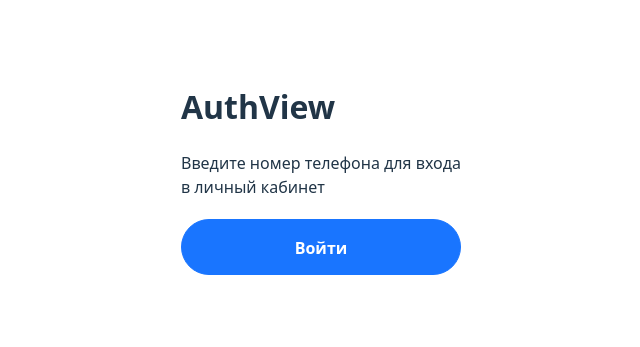
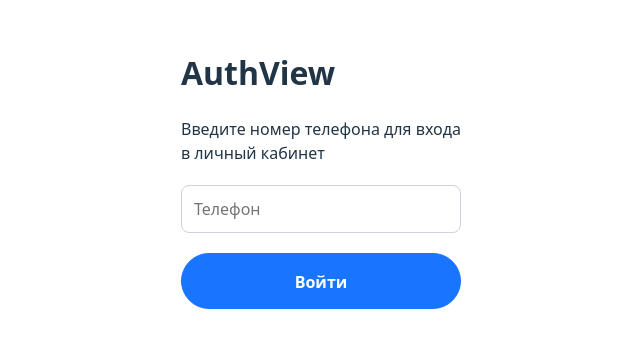
Before and after one commit to j-0-n-e-z/otp-login-profile-edit, a React (Vite) app: page / in a window 1280 px wide. Shown: the part 221-568 px from the top of the page, without its empty margins (319-959 px from the left). Built offline with nearby package versions, Linux system fonts and the light colour scheme.

Commit message:
add Input component

```diff
--- /dev/null
+++ b/src/components/Input/Input.module.css
@@ -0,0 +1,14 @@
+.container {
+  display: flex;
+  flex-direction: column;
+  gap: 6px;
+}
+
+.input {
+  height: 48px;
+  padding: 12px 8px 12px 12px;
+  gap: 8px;
+  border-radius: 8px;
+  border: 1px solid var(--border-light);
+  background-color: var(--background-primary);
+}
--- /dev/null
+++ b/src/components/Input/Input.tsx
@@ -0,0 +1,42 @@
+import type { JSX } from 'react';
+
+import clsx from 'clsx';
+import React from 'react';
+
+import styles from './Input.module.css';
+
+type InputProps<
+  Component extends React.JSXElementConstructor<any> | keyof JSX.IntrinsicElements = 'input'
+> = {
+  label?: string;
+  component?: Component;
+} & React.ComponentProps<Component>;
+
+// eslint-disable-next-line react/no-forward-ref, siberiacancode-react/display-name
+export const Input = React.forwardRef(
+  (
+    { label, className, component, ...props }: InputProps<'input'>,
+    ref: React.ForwardedRef<HTMLInputElement>
+  ) => {
+    const id = React.useId();
+    const Component = component ?? 'input'
+
+    return (
+      <div className={styles.container}>
+        {label && (
+          <label className='paragraph14-regular' htmlFor={id}>
+            {label}
+          </label>
+        )}
+        <Component
+          className={clsx(styles.input, 'paragraph16-regular', className)}
+          id={id}
+          {...props}
+          ref={ref}
+        />
+      </div>
+    );
+  }
+) as <Component extends React.JSXElementConstructor<any> | keyof JSX.IntrinsicElements = 'input'>(
+  props: InputProps<Component> & { ref?: React.ForwardedRef<HTMLInputElement> }
+) => React.ReactElement;
--- a/src/components/index.ts
+++ b/src/components/index.ts
@@ -1,2 +1,3 @@
 export * from './Button/Button';
+export * from './Input/Input';
 export * from './Typography/Typography';
--- a/src/modules/auth/view.tsx
+++ b/src/modules/auth/view.tsx
@@ -1,4 +1,6 @@
-import { Button, Typography } from '@/components';
+import { PatternFormat } from 'react-number-format';
+
+import { Button, Input, Typography } from '@/components';
 
 import styles from './View.module.css';
 
@@ -8,11 +10,14 @@ export const AuthView = () => {
       <Typography tag='h1' variant='title'>
         AuthView
       </Typography>
+
       <Typography tag='p' variant='paragraph16-regular'>
         Введите номер телефона для входа
         <br /> в личный кабинет
       </Typography>
 
+      <Input component={PatternFormat} format='+7 (###) ### ## ##'  placeholder='Телефон' />
+
       <Button variant='contained'>Войти</Button>
     </div>
   );
```
